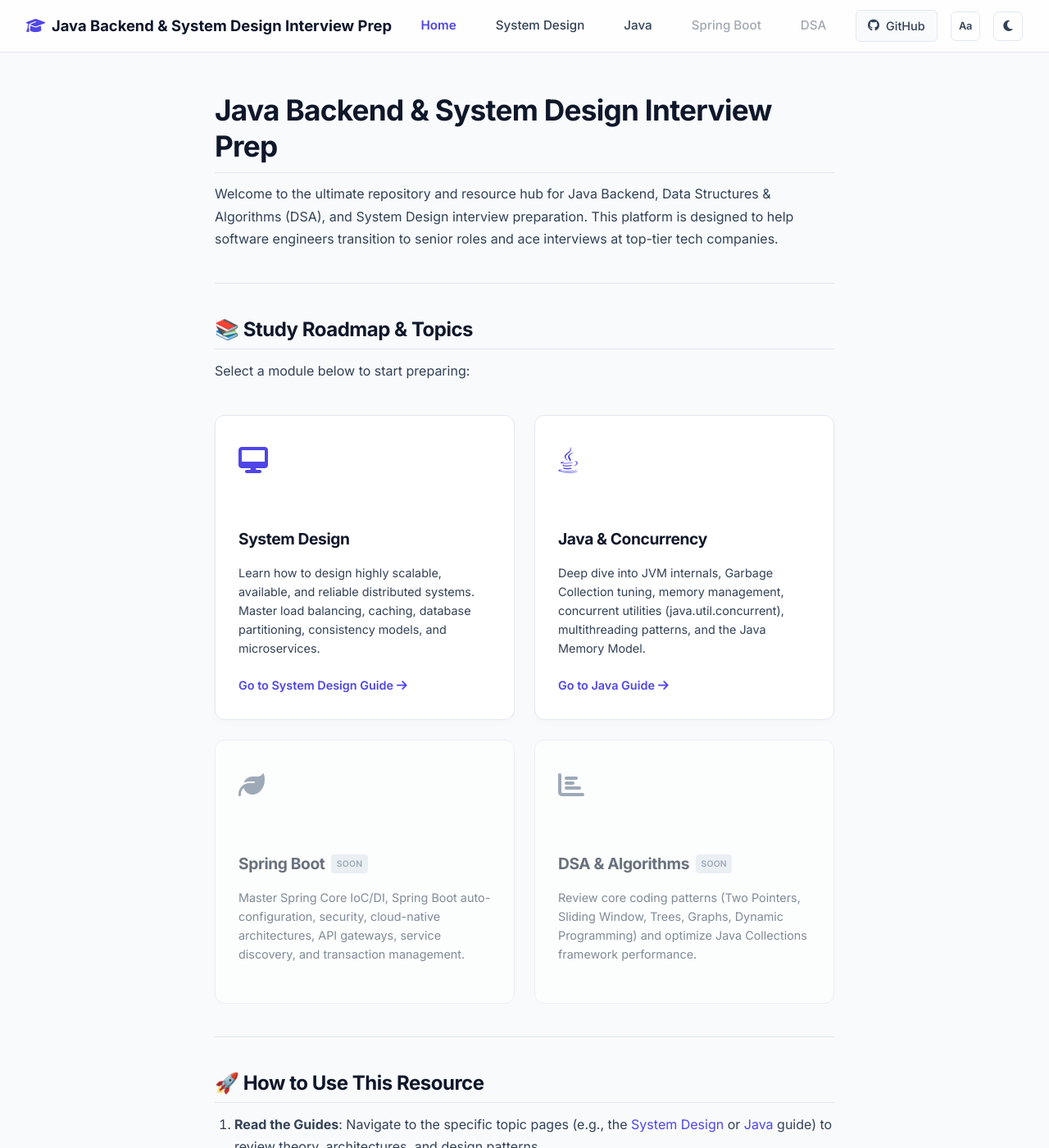
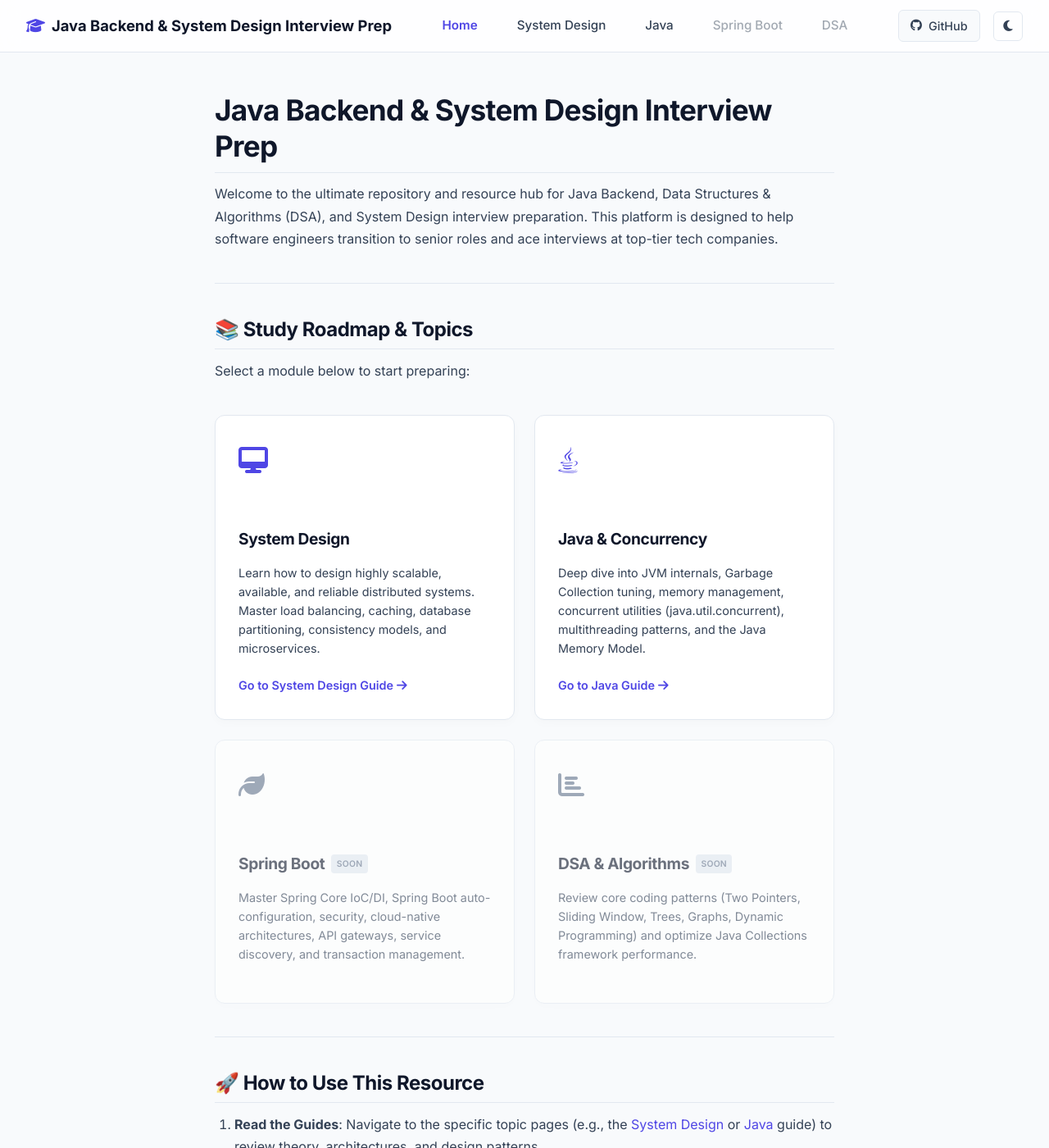
Before and after one commit to shouvik126/java-dsa-system-design-interview, a Jekyll site: the page built from README.md, in a window 1280 px wide and 1400 px high. Shown: the whole window at 82% size. Built offline with Jekyll 4.4.1, drawn with Linux system fonts in a browser that asks for light colours.

Commit message:
Revert "Added font resize feature"
This reverts commit 94388cd18d4de3fb47912bdbc564255b0f1f69cd.

```diff
--- a/_layouts/default.html
+++ b/_layouts/default.html
@@ -77,21 +77,6 @@
           title="View on GitHub">
           <i class="fab fa-github"></i> <span>GitHub</span>
         </a>
-        <!-- Font Size Picker -->
-        <div class="font-size-picker" aria-label="Font Size">
-          <button class="font-size-btn" aria-haspopup="true" aria-label="Change font size">Aa</button>
-          <div class="font-size-dropdown" role="menu">
-            <button class="font-size-option" data-size="small" role="menuitem">
-              <span class="fs-label">Small</span><span class="fs-preview">14px</span>
-            </button>
-            <button class="font-size-option" data-size="medium" role="menuitem">
-              <span class="fs-label">Medium</span><span class="fs-preview">16px</span>
-            </button>
-            <button class="font-size-option" data-size="large" role="menuitem">
-              <span class="fs-label">Large</span><span class="fs-preview">18px</span>
-            </button>
-          </div>
-        </div>
         <button id="themeToggle" class="theme-toggle-btn" aria-label="Toggle Dark Theme">
           <i class="fas fa-moon"></i>
         </button>
@@ -114,21 +99,6 @@
         title="View on GitHub" aria-label="View on GitHub">
         <i class="fab fa-github"></i>
       </a>
-      <!-- Font Size Picker (mobile) -->
-      <div class="font-size-picker" aria-label="Font Size">
-        <button class="font-size-btn mobile-btn" style="border:1px solid var(--border-color);" aria-haspopup="true" aria-label="Change font size">Aa</button>
-        <div class="font-size-dropdown" role="menu">
-          <button class="font-size-option" data-size="small" role="menuitem">
-            <span class="fs-label">Small</span><span class="fs-preview">14px</span>
-          </button>
-          <button class="font-size-option" data-size="medium" role="menuitem">
-            <span class="fs-label">Medium</span><span class="fs-preview">16px</span>
-          </button>
-          <button class="font-size-option" data-size="large" role="menuitem">
-            <span class="fs-label">Large</span><span class="fs-preview">18px</span>
-          </button>
-        </div>
-      </div>
       <button id="themeToggleMobile" class="mobile-btn" aria-label="Toggle Dark Theme">
         <i class="fas fa-moon"></i>
       </button>
@@ -413,31 +383,6 @@
 
     if (toggleBtn) toggleBtn.addEventListener('click', toggleTheme);
     if (toggleBtnMobile) toggleBtnMobile.addEventListener('click', toggleTheme);
-
-    // -------------------------------------------------------------------------
-    // Font Size Picker
-    // -------------------------------------------------------------------------
-    const FONT_SIZES = ['small', 'medium', 'large'];
-    const FONT_CLASSES = FONT_SIZES.map(s => 'font-' + s);
-
-    function applyFontSize(size) {
-      document.body.classList.remove(...FONT_CLASSES);
-      document.body.classList.add('font-' + size);
-      // Mark active option across ALL pickers on the page
-      document.querySelectorAll('.font-size-option').forEach(btn => {
-        btn.classList.toggle('active', btn.dataset.size === size);
-      });
-      localStorage.setItem('fontSize', size);
-    }
-
-    // Apply saved preference on load (default: medium)
-    const savedFontSize = localStorage.getItem('fontSize') || 'medium';
-    applyFontSize(savedFontSize);
-
-    // Wire up all font-size option buttons
-    document.querySelectorAll('.font-size-option').forEach(btn => {
-      btn.addEventListener('click', () => applyFontSize(btn.dataset.size));
-    });
   </script>
 </body>
 
--- a/assets/css/style.css
+++ b/assets/css/style.css
@@ -203,100 +203,6 @@ a:hover {
   color: var(--text-primary);
   border-color: var(--text-secondary);
   background-color: var(--bg-sidebar);
-}
-
-/* Font Size Modifier Classes */
-body.font-small  { font-size: 14px; }
-body.font-medium { font-size: 16px; } /* default */
-body.font-large  { font-size: 18px; }
-
-/* Font Size Picker */
-.font-size-picker {
-  position: relative;
-  display: inline-flex;
-  align-items: center;
-}
-
-.font-size-btn {
-  background: none;
-  border: 1px solid var(--border-color);
-  color: var(--text-secondary);
-  width: 36px;
-  height: 36px;
-  border-radius: 6px;
-  cursor: pointer;
-  display: flex;
-  align-items: center;
-  justify-content: center;
-  font-size: 0.8rem;
-  font-weight: 600;
-  font-family: var(--font-sans);
-  letter-spacing: -0.02em;
-  transition: all 0.15s ease;
-}
-
-.font-size-btn:hover {
-  color: var(--text-primary);
-  border-color: var(--text-secondary);
-  background-color: var(--bg-sidebar);
-}
-
-.font-size-dropdown {
-  display: none;
-  position: absolute;
-  top: calc(100% + 8px);
-  right: 0;
-  background-color: var(--bg-content);
-  border: 1px solid var(--border-color);
-  border-radius: 8px;
-  padding: 6px;
-  gap: 4px;
-  flex-direction: column;
-  min-width: 110px;
-  box-shadow: 0 8px 24px rgba(0,0,0,0.15);
-  z-index: 200;
-}
-
-.font-size-picker:hover .font-size-dropdown,
-.font-size-picker:focus-within .font-size-dropdown {
-  display: flex;
-}
-
-.font-size-option {
-  background: none;
-  border: none;
-  padding: 6px 10px;
-  border-radius: 6px;
-  cursor: pointer;
-  color: var(--text-secondary);
-  font-family: var(--font-sans);
-  font-weight: 500;
-  text-align: left;
-  transition: background 0.12s ease, color 0.12s ease;
-  display: flex;
-  align-items: center;
-  gap: 8px;
-  white-space: nowrap;
-}
-
-.font-size-option:hover {
-  background-color: var(--brand-light);
-  color: var(--text-primary);
-}
-
-.font-size-option.active {
-  color: var(--brand-color);
-  background-color: var(--brand-light);
-  font-weight: 600;
-}
-
-.font-size-option .fs-label {
-  flex: 1;
-}
-
-.font-size-option .fs-preview {
-  opacity: 0.55;
-  font-size: 0.75em;
 }
 
 /* ==========================================================================
```
